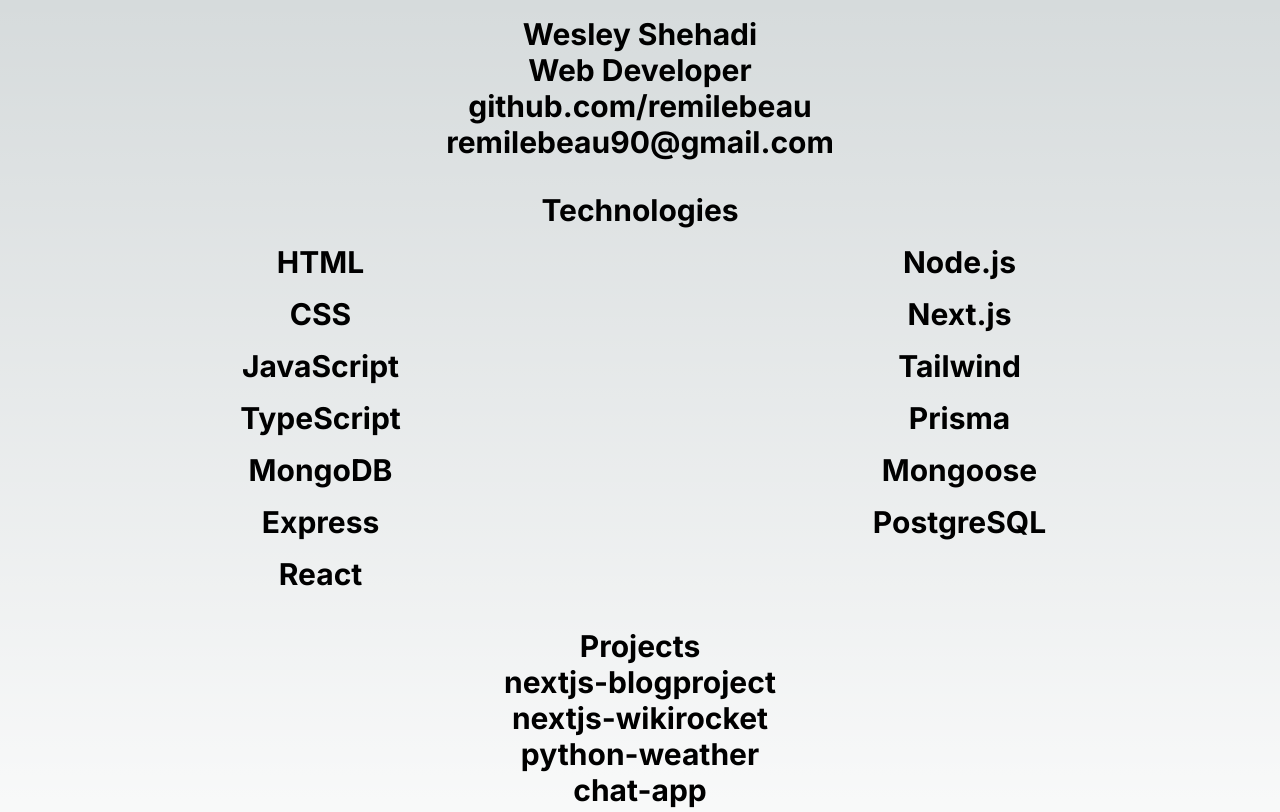
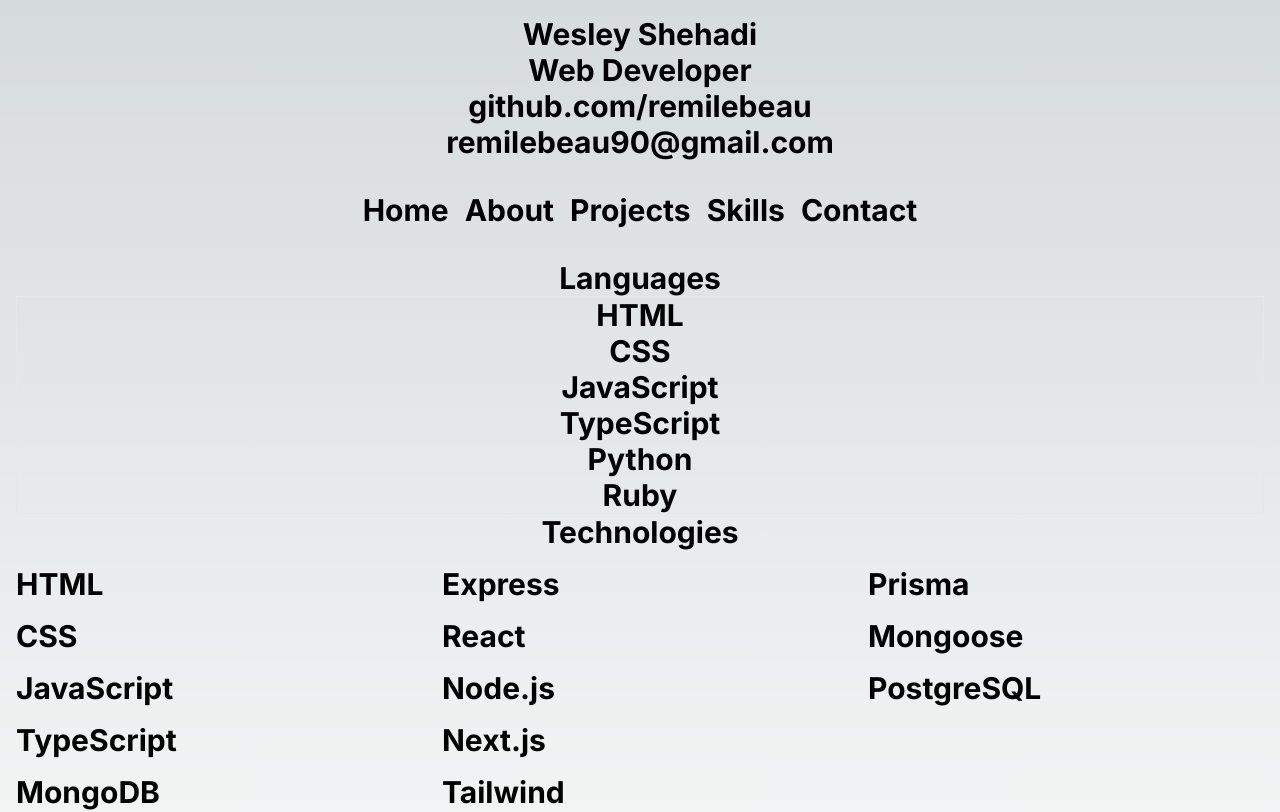
Before and after one commit to remilebeau/portfolio, a Next.js app: page / in a window 1280 px wide. Shown: the top 812 px of the page. Built offline with nearby package versions, Linux system fonts and the light colour scheme.

Commit message:
added navbar

```diff
--- /dev/null
+++ b/src/app/components/Nav.tsx
@@ -0,0 +1,15 @@
+import Link from "next/link";
+
+const Nav = () => {
+  return (
+    <nav className="w-full p-4 mx-auto flex justify-center gap-4 text-3xl font-bold">
+      <Link href="/">Home</Link>
+      <Link href="/about">About</Link>
+      <Link href="/projects">Projects</Link>
+      <Link href="/skills">Skills</Link>
+      <Link href="/contact">Contact</Link>
+    </nav>
+  );
+};
+
+export default Nav;
--- a/src/app/layout.tsx
+++ b/src/app/layout.tsx
@@ -2,6 +2,7 @@
 import { Inter } from "next/font/google";
 import "./globals.css";
 import Header from "./components/Header";
+import Nav from "./components/Nav";
 import Footer from "./components/Footer";
 
 const inter = Inter({ subsets: ["latin"] });
@@ -23,6 +24,7 @@
     <html lang="en">
       <body className={inter.className}>
         <Header />
+        <Nav />
         {children}
         <Footer />
       </body>
--- a/src/app/page.tsx
+++ b/src/app/page.tsx
@@ -25,9 +25,20 @@
   return (
     <main className="p-4 text-center text-3xl font-bold">
       <section>
+        {/* List of languages */}
+        <h2>Languages</h2>
+        <ul className="border">
+          <li>HTML</li>
+          <li>CSS</li>
+          <li>JavaScript</li>
+          <li>TypeScript</li>
+          <li>Python</li>
+          <li>Ruby</li>
+        </ul>
+
         <h2 className="mb-4">Technologies</h2>
 
-        <ul className="columns-2">
+        <ul className="columns-3 text-left">
           <li className="mb-4">HTML</li>
           <li className="mb-4">CSS</li>
           <li className="mb-4">JavaScript</li>
```
